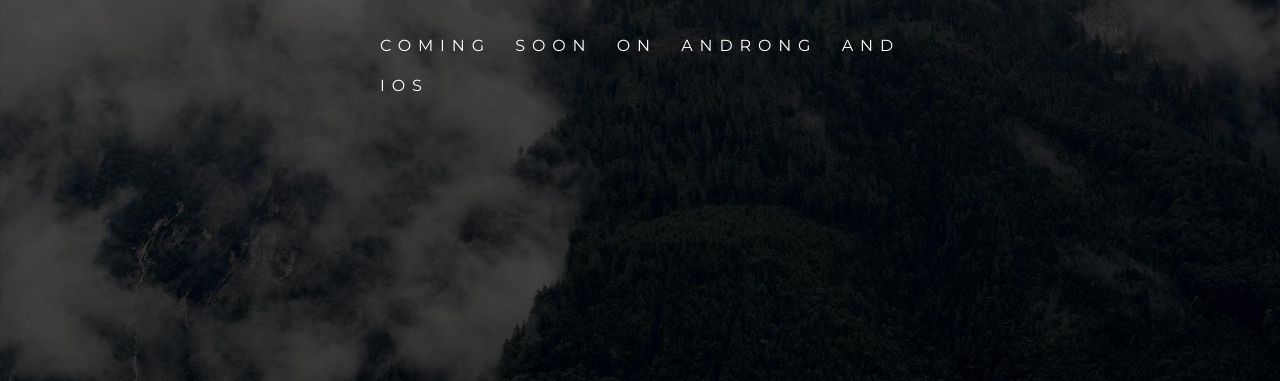
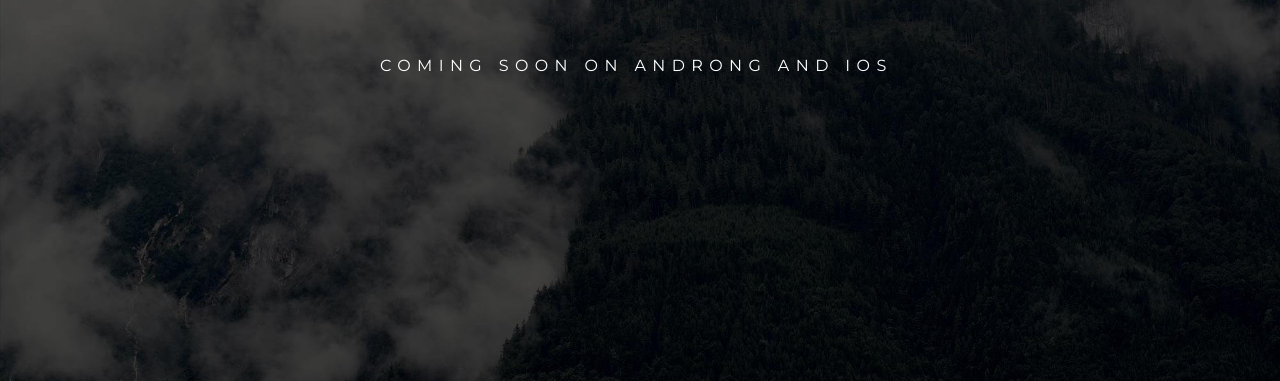
Before and after one commit to Leo4815162342/lobstr, a website: page index.html in a window 1280 px wide. Shown: the part 419-800 px from the top of the page. Drawn offline with nearby package versions, Linux system fonts and the light colour scheme; a web font is replaced by a local one.

Commit message:
letter spacing

```diff
--- a/scss/main.scss
+++ b/scss/main.scss
@@ -49,5 +49,5 @@ p {
 	font-family: 'Montserrat', sans-serif;
 	font-size: 16px;
 	text-transform: uppercase;
-	letter-spacing: 0.429em;
+	letter-spacing: 0.4em;
 }
```
Also changed, not shown: css/main.css.
